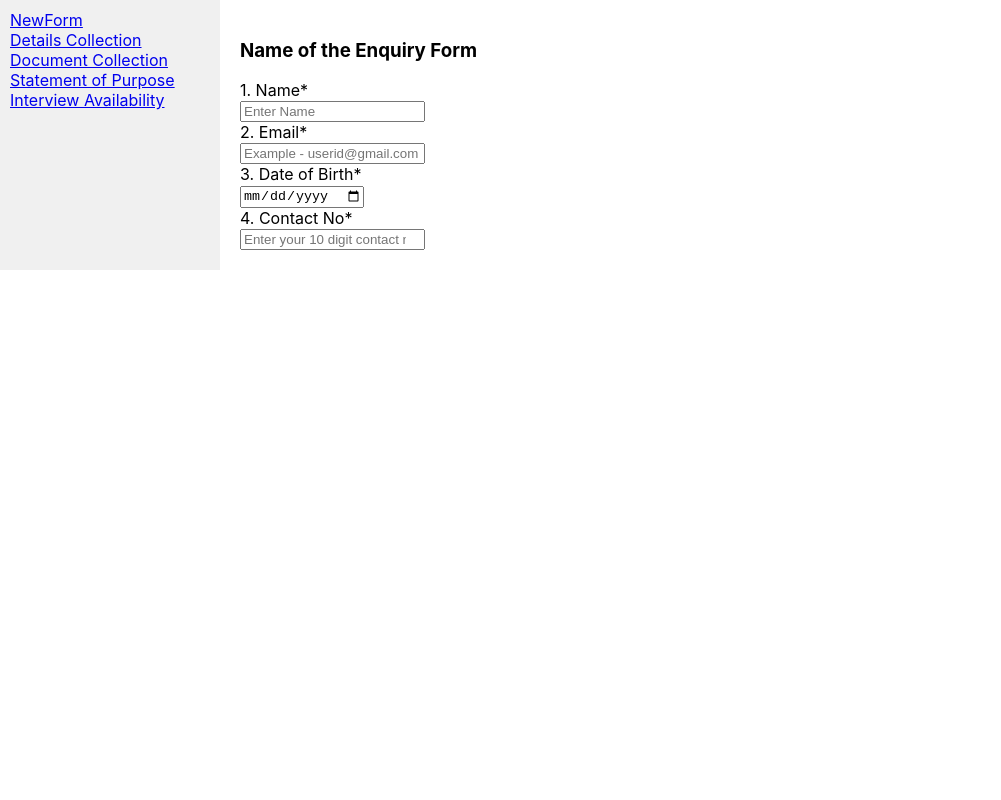
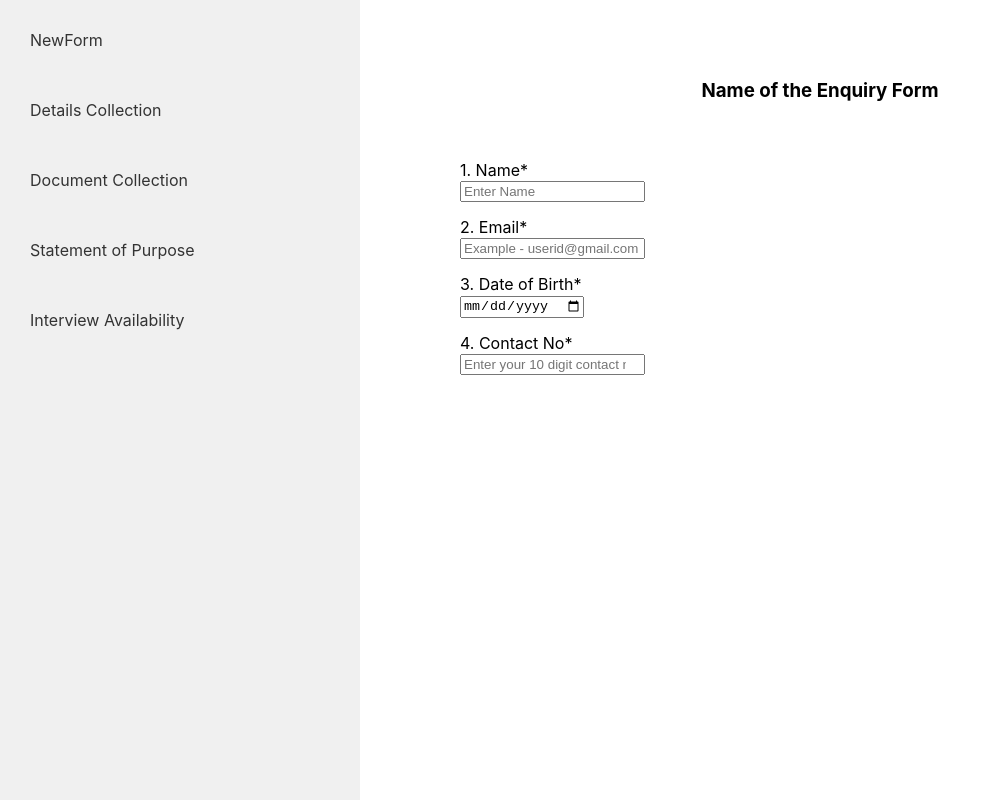
Before and after one commit to Rahul0550/candidateInfo, a React (Create React App) app: page /details-collection in a window 1280 px wide. Shown: the whole page, without its empty margins (0-1001 px from the left). Built offline with nearby package versions, Linux system fonts and the light colour scheme.

Commit message:
some css added

```diff
--- a/src/App.css
+++ b/src/App.css
@@ -1,38 +1,45 @@
-.App {
-  text-align: center;
+.app-container {
+  display: flex;
+  height: 100vh;
 }
 
-.App-logo {
-  height: 40vmin;
-  pointer-events: none;
+.sidebar {
+  width: 25%;
+  background: #f0f0f0;
+  padding: 20px;
 }
 
-@media (prefers-reduced-motion: no-preference) {
-  .App-logo {
-    animation: App-logo-spin infinite 20s linear;
-  }
+.sidebar a {
+  display: block;
+  padding: 10px;
+  margin-bottom: 10px;
+  text-decoration: none;
+  color: #333;
+  border-radius: 5px;
+  transition: background-color 0.3s ease;
 }
 
-.App-header {
-  background-color: #282c34;
-  min-height: 100vh;
+.sidebar a:hover {
+  background-color: #ddd;
+}
+
+.main-content {
+  flex: 1;
+  padding: 20px;
   display: flex;
   flex-direction: column;
-  align-items: center;
-  justify-content: center;
-  font-size: calc(10px + 2vmin);
-  color: white;
+  margin: 40px 80px;
 }
 
-.App-link {
-  color: #61dafb;
+.Top {
+  text-align: center;
+  margin-bottom: 20px;
 }
-
-@keyframes App-logo-spin {
-  from {
-    transform: rotate(0deg);
-  }
-  to {
-    transform: rotate(360deg);
-  }
+.form-container {
+  margin-top: 20px;
+  /* justify-items: auto;
+  justify-content: space-between; */
 }
+.form-group {
+  margin-bottom: 15px;
+}
--- a/src/App.js
+++ b/src/App.js
@@ -1,4 +1,3 @@
-// App.js
 
 import React from "react";
 import { BrowserRouter, Route, Link, Routes } from "react-router-dom";
@@ -7,13 +6,14 @@ import DetailsCollection from "./components/DetailsCollection";
 import DocumentCollection from "./components/DocumentCollection";
 import StatementOfPurpose from "./components/StatementOfPurpose";
 import InterviewAvailability from "./components/InterviewAvailability";
+import "./App.css";
 
 const App = () => {
   return (
     <BrowserRouter>
-      <div style={{ display: "flex" }}>
+      <div className="app-container">
         {/* Sidebar */}
-        <div style={{ width: "200px", background: "#f0f0f0", padding: "10px" }}>
+        <div className="sidebar">
           <Link to="/new-form">NewForm</Link>
           <br />
           <Link to="/details-collection">Details Collection</Link>
@@ -25,8 +25,10 @@ const App = () => {
           <Link to="/interview-availability">Interview Availability</Link>
         </div>
 
-        {/* Main content */}
-        <div style={{ flex: 1, padding: "20px" }}>
+
+
+
+        <div className="main-content">
           <Routes>
             <Route path="/new-form" element={<NewForm />} />
             <Route path="/details-collection" element={<DetailsCollection />} />
--- a/src/components/DetailsCollection.jsx
+++ b/src/components/DetailsCollection.jsx
@@ -1,30 +1,42 @@
-import React from 'react'
+import React from "react";
 
 export default function DetailsCollection() {
   return (
     <>
-    <div className='Top'>
+      <div className="Top">
         <h3> Name of the Enquiry Form</h3>
       </div>
-    <div>
+      <div className="form-container">
+        <div className="form-group">
           <label>1. Name*</label>
-        <br/>
-        <input type='text' placeholder='Enter Name'/>
-        <br/>
+          <br />
+          <input type="text" placeholder="Enter Name" required />
+        </div>
+        <div className="form-group">
           <label>2. Email*</label>
-        <br/>
-        <input type='email' placeholder='Example - userid@gmail.com '/>
-        <br/>
+          <br />
+          <input
+            type="email"
+            placeholder="Example - userid@gmail.com"
+            required
+          />
+        </div>
+        <div className="form-group">
           <label>3. Date of Birth*</label>
-        <br/>
-        <input type='date' placeholder='DD/MM/YYY'/>
-        <br/>
+          <br />
+          <input type="date" placeholder="DD/MM/YYY" required />
+        </div>
+        <div className="form-group">
           <label>4. Contact No*</label>
-        <br/>
-        <input type='number' placeholder='Enter your 10 digit contact no' pattern="[1-9]{1}[0-9]{9}" />
-
+          <br />
+          <input
+            type="number"
+            placeholder="Enter your 10 digit contact no"
+            pattern="[1-9]{1}[0-9]{9}"
+            required
+          />
         </div>
-
+      </div>
     </>
-  )
+  );
 }
--- a/src/components/DocumentCollection.jsx
+++ b/src/components/DocumentCollection.jsx
@@ -18,68 +18,103 @@ export default function DocumentCollection() {
         <h3> Name of the Enquiry Form</h3>
       </div>
       <div>
+        <div className="form-group">
         <label>1. 10th Marksheet*</label>
         <br />
         <FileUploader
           onFileSelectSuccess={handleFileSelect}
           onFileSelectError={handleFileSelectError}
+          required
         />
         <br />
+        </div>
+
+        <div className="form-group">
         <label>2. 12th Marksheet*</label>
         <br />
         <FileUploader
           onFileSelectSuccess={handleFileSelect}
           onFileSelectError={handleFileSelectError}
+          required
         />
         <br />
+        </div>
+
+        <div className="form-group">
         <label>3. Graduation Marksheet*</label>
         <br />
         <FileUploader
           onFileSelectSuccess={handleFileSelect}
           onFileSelectError={handleFileSelectError}
+          required
         />
         <br />
+        </div>
+
+        <div className="form-group">
         <label>4. Post Graduation Marksheet</label>
         <br />
         <FileUploader
           onFileSelectSuccess={handleFileSelect}
           onFileSelectError={handleFileSelectError}
+          required
         />
         <br />
+        </div>
+
+        <div className="form-group">
         <label>5. Offer Letter*</label>
         <br />
         <FileUploader
           onFileSelectSuccess={handleFileSelect}
           onFileSelectError={handleFileSelectError}
+          required
         />
         <br />
+        </div>
+
+        <div className="form-group">
         <label>6. Salary Slip*</label>
         <br />
         <FileUploader
           onFileSelectSuccess={handleFileSelect}
           onFileSelectError={handleFileSelectError}
+          required
         />
         <br />
+        </div>
+
+        <div className="form-group">
         <label>7. Bank Statement*</label>
         <br />
         <FileUploader
           onFileSelectSuccess={handleFileSelect}
           onFileSelectError={handleFileSelectError}
+          required
         />
         <br />
+        </div>
+
+        <div className="form-group">
         <label>8. Increment Letter(if any)</label>
         <br />
         <FileUploader
           onFileSelectSuccess={handleFileSelect}
           onFileSelectError={handleFileSelectError}
+          required
         />
         <br />
+        </div>
+
+        <div className="form-group">
         <label>9. Others (if any)</label>
         <br />
         <FileUploader
           onFileSelectSuccess={handleFileSelect}
           onFileSelectError={handleFileSelectError}
+          required
         />
+        </div>
       </div>
     </>
   );
--- a/src/components/InterviewAvailability.jsx
+++ b/src/components/InterviewAvailability.jsx
@@ -1,43 +1,64 @@
-import React from 'react'
+import React from "react";
 
 export default function InterviewAvailability() {
   return (
     <>
-        <div className='Top'>
+      <div className="Top">
         <h3> Name of the Enquiry Form</h3>
       </div>
       <div>
+        <div className="form-group">
           <label>1. Email*</label>
-        <br/>
-        <input type='email' placeholder='Example - userid@gmail.com '/>
-        <br/>
+          <br />
+          <input
+            type="email"
+            placeholder="Example - userid@gmail.com"
+            required
+          />
+          <br />
+        </div>
 
+        <div className="form-group">
           <label>2. Location</label>
-        <br/>
-        <input type='location' placeholder='Search or enter your location'/>
-        <br/>
+          <br />
+          <input type="location" placeholder="Search or enter your location" />
+          <br />
+        </div>
 
+        <div className="form-group">
           <label>3. Interview Date</label>
-        <br/>
-        <input type='date' placeholder='DD/MM/YYY'/>
-        <br/>
+          <br />
+          <input type="date" placeholder="DD/MM/YYY" />
+          <br />
+        </div>
 
+        <div className="form-group">
           <label>4. Interview Time</label>
-        <br/>
-        <input type='time' placeholder='12:00'/>
-        <br/>
+          <br />
+          <input type="time" placeholder="12:00" />
+          <br />
+        </div>
 
-        <label>4. Time Zone</label>
-        <br/>
-        <input type='dropdown' placeholder='Search or Select a timezone from below'/>
-        <br/>
+        <div className="form-group">
+          <label>5. Time Zone</label>
+          <br />
+          <input
+            type="dropdown"
+            placeholder="Search or Select a timezone from below"
+          />
+          <br />
+        </div>
 
-        <label>5. Interview Medium</label>
-        <br/>
-        <input type='dropdown' placeholder='Search or Select medium of Interview from below'/>
-        <br/>
-
+        <div className="form-group">
+          <label>6. Interview Medium</label>
+          <br />
+          <input
+            type="dropdown"
+            placeholder="Search or Select medium of Interview from below"
+          />
+          <br />
+        </div>
       </div>
     </>
-  )
+  );
 }
--- a/src/components/StatementOfPurpose.jsx
+++ b/src/components/StatementOfPurpose.jsx
@@ -7,6 +7,8 @@ export default function StatementOfPurpose() {
         <h3> Name of the Enquiry Form</h3>
       </div>
       <div>
+
+        <div className="form-group">
         <label>
           1. Tell me about a time you were asked to do something you had never
           done before. How did you react? What did you learn?
@@ -18,6 +20,9 @@ export default function StatementOfPurpose() {
           style={{ width: "600px", height: "100px" }}
         />
         <br />
+        </div>
+
+        <div className="form-group">
         <label>
           2. Tell me about the last time something significant didn't go according to plan at work. What was your role? What was the outcome?
         </label>
@@ -28,6 +33,9 @@ export default function StatementOfPurpose() {
           style={{ width: "600px", height: "100px" }}
         />
         <br />
+        </div>
+
+        <div className="form-group">
         <label>
           3. What are the three things that are most important to you in a job?
         </label>
@@ -37,6 +45,10 @@ export default function StatementOfPurpose() {
           placeholder="Enter a description for the long answer"
           style={{ width: "600px", height: "100px" }}
         />
+        </div>
+
+
+
 
       </div>
     </>
```
Lines whose indentation alone changed are shown as unchanged.
